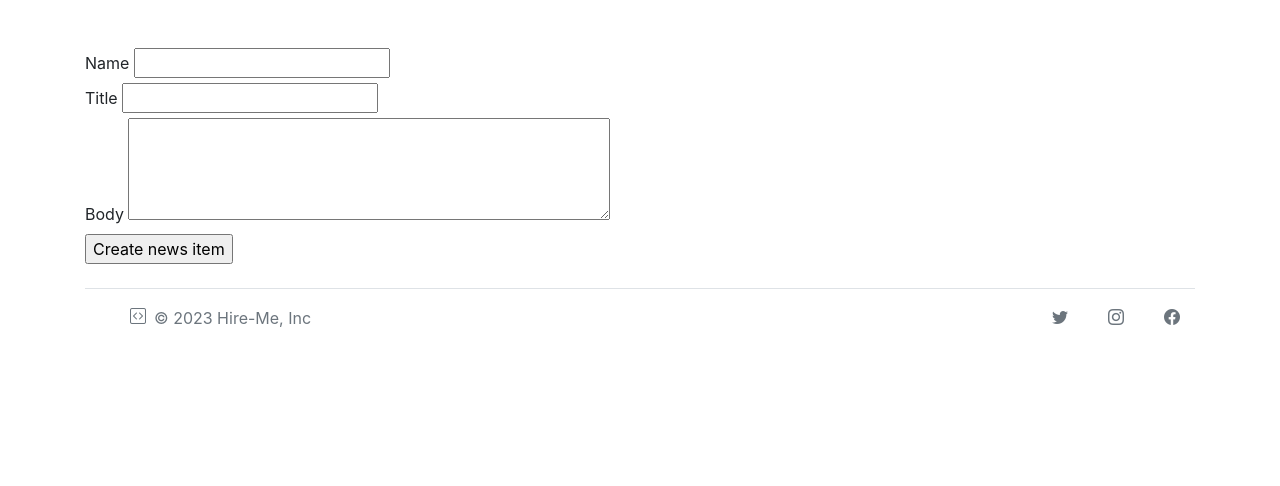
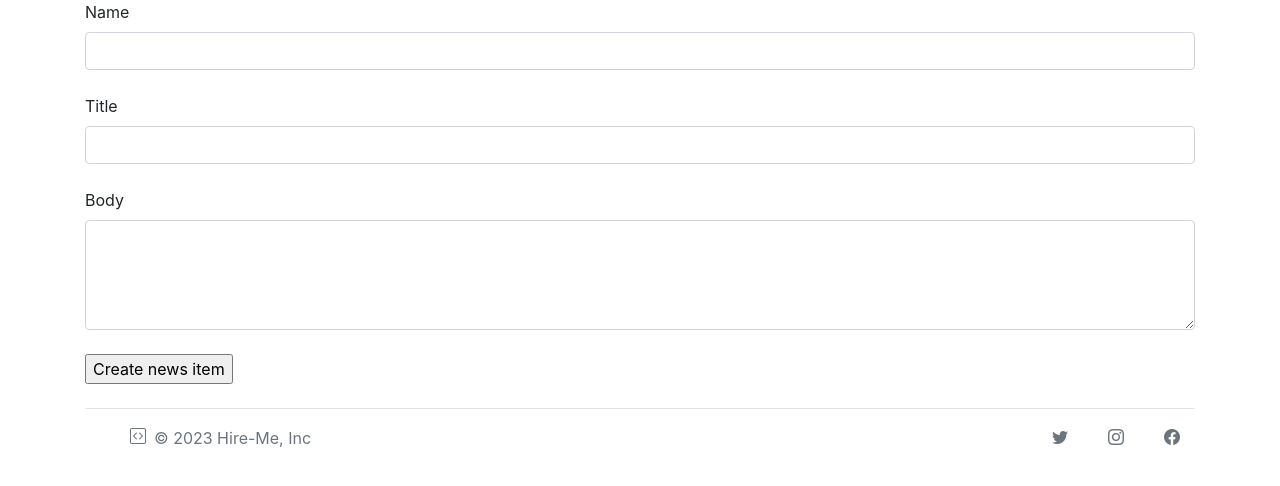
Before and after one commit to tja1293/Job_Search_Website, a PHP site: template Views/news/create.php in a window 1280 px wide. Shown: the part 56-542 px from the top of the page. Run offline with PHP 8.4, Linux system fonts and the light colour scheme; the template is opened without the code that fills it, so the values that code supplies are empty; some libraries are stand-ins or nearby versions.

Commit message:
Added view reviews, and add reviews

```diff
--- a/Views/news/create.php
+++ b/Views/news/create.php
@@ -1,27 +1,25 @@
-<h2><?= esc($title) ?></h2>
 
 <?= session()->getFlashdata('error') ?>
 <?= validation_list_errors() ?>
 
 
-<br />
-<br />
-<br />
-<br />
+<div class="d-flex justify-content-center"><h1>Add Review</h1></div>
+
+
 <form action="<?=base_url('news/create')?>" method="post">
     <?= csrf_field() ?>
 
     <label for="title">Name</label>
-    <input type="input" name="title" value="<?= set_value('title') ?>">
+    <input type="input" class="form-control" name="title" value="<?= set_value('title') ?>">
     <br>
 
 	<label for="title">Title</label>
-    <input type="input" name="slug" value="<?= set_value('slug') ?>">
+    <input type="input" class="form-control" name="slug" value="<?= set_value('slug') ?>">
     <br>
 
 
     <label for="body">Body</label>
-    <textarea name="body" cols="45" rows="4"><?= set_value('body') ?></textarea>
+    <textarea class="form-control" name="body" cols="45" rows="4"><?= set_value('body') ?></textarea>
     <br>
 
     <input type="submit" name="submit" value="Create news item">
```
Also changed, not shown: Views/templates/header-new.php (+9 -2 lines), Controllers/Reviews.php (added).
